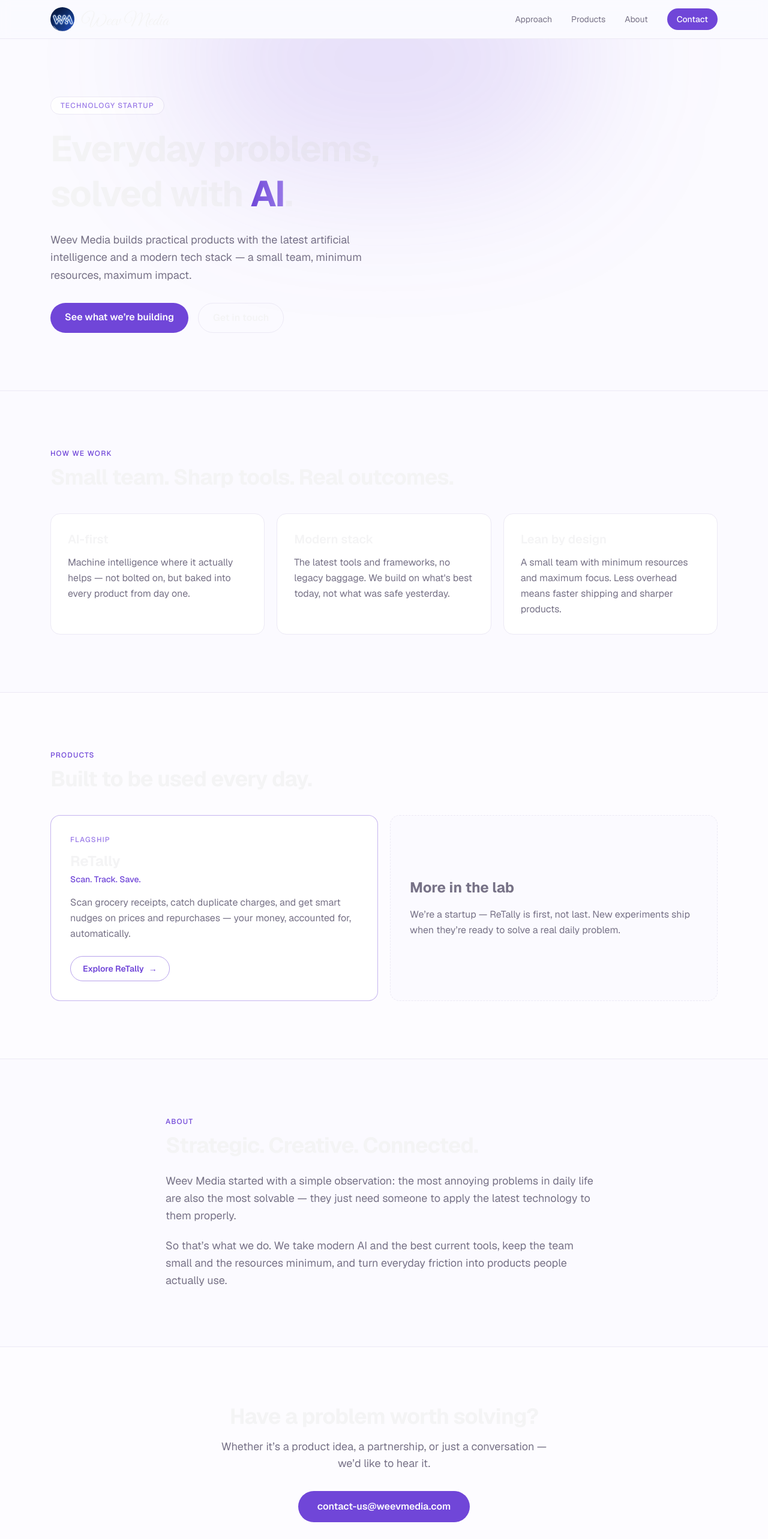
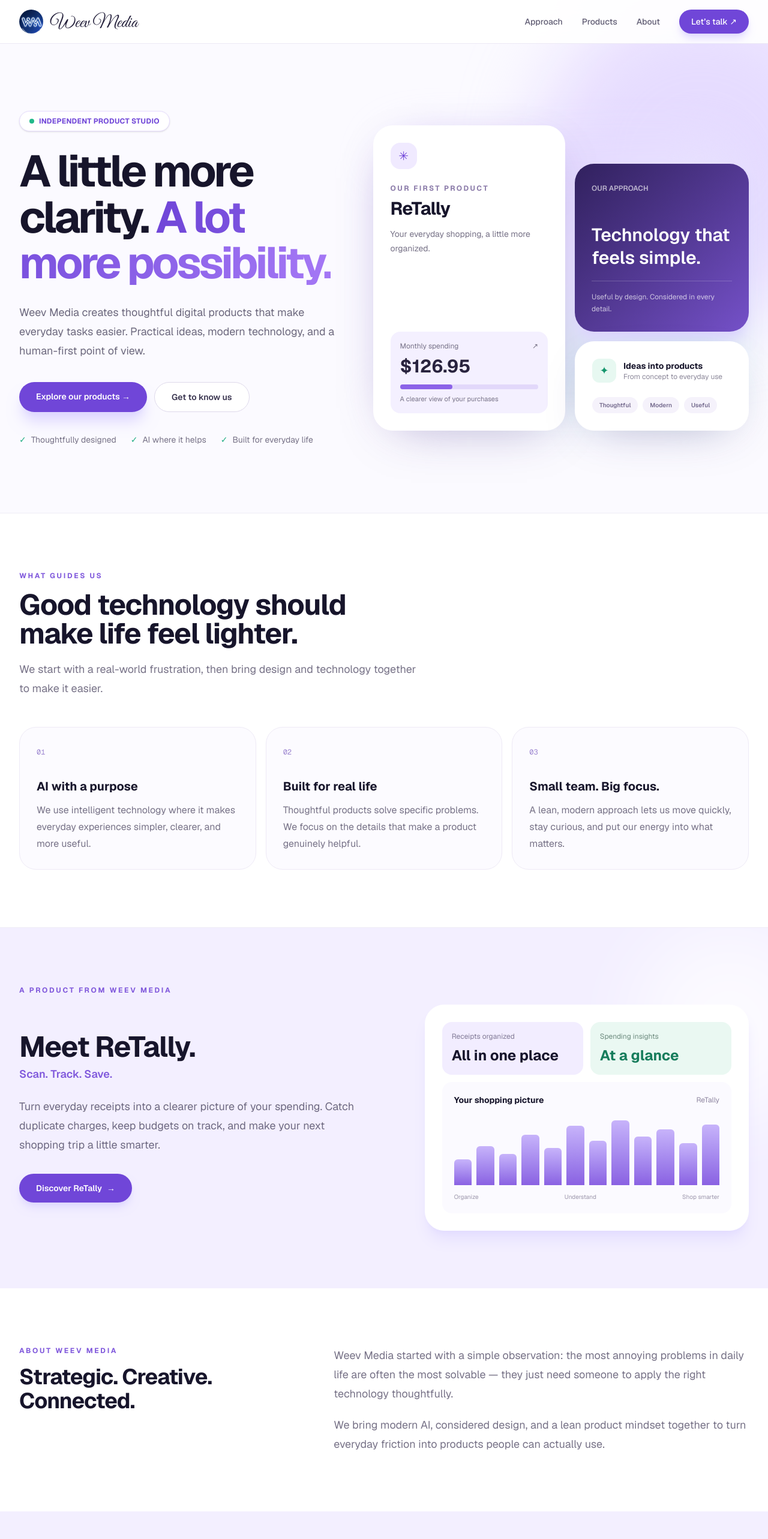
Before and after one commit to weevmedia/weev-media-websie, a Next.js app: page / in a window 1280 px wide. Shown: the top 2566 px of the page at 60% size. Built offline with nearby package versions, Linux system fonts and the light colour scheme.

Commit message:
Redesign Weev Media homepage with light premium UI

```diff
--- a/app/page.tsx
+++ b/app/page.tsx
@@ -2,237 +2,81 @@ import Image from "next/image";
 import Link from "next/link";
 
 const pillars = [
-  {
-    title: "AI-first",
-    body: "Machine intelligence where it actually helps — not bolted on, but baked into every product from day one.",
-  },
-  {
-    title: "Modern stack",
-    body: "The latest tools and frameworks, no legacy baggage. We build on what's best today, not what was safe yesterday.",
-  },
-  {
-    title: "Lean by design",
-    body: "A small team with minimum resources and maximum focus. Less overhead means faster shipping and sharper products.",
-  },
+  { number: "01", title: "AI with a purpose", body: "We use intelligent technology where it makes everyday experiences simpler, clearer, and more useful." },
+  { number: "02", title: "Built for real life", body: "Thoughtful products solve specific problems. We focus on the details that make a product genuinely helpful." },
+  { number: "03", title: "Small team. Big focus.", body: "A lean, modern approach lets us move quickly, stay curious, and put our energy into what matters." },
 ];
 
 export default function Home() {
   return (
-    <div className="flex min-h-full flex-col bg-void text-zinc-100">
-      {/* Nav */}
-      <header className="sticky top-0 z-50 border-b border-line bg-void/80 backdrop-blur">
-	<nav className="mx-auto flex max-w-6xl items-center justify-between px-5 py-3">
-          <a href="#top" className="flex items-center gap-3">
-            <span className="block h-10 w-10 overflow-hidden rounded-full">
-              <Image
-                src="/weevmedia.jpeg"
-                alt="Weev Media logo"
-                width={45}
-                height={40}
-                className="h-10 w-10 scale-[1.32] object-cover"
-              />
-            </span>
-            <span className="font-script text-3xl leading-none translate-y-[3px]">
-              Weev Media
-            </span>
-          </a>
-          <div className="hidden items-center gap-8 text-sm text-fog sm:flex">
-            <a href="#approach" className="transition hover:text-white">
-              Approach
-            </a>
-            <a href="#products" className="transition hover:text-white">
-              Products
-            </a>
-            <a href="#about" className="transition hover:text-white">
-              About
-            </a>
-            <a
-              href="#contact"
-              className="rounded-full bg-neon px-4 py-2 font-medium text-void transition hover:brightness-110"
-            >
-              Contact
-            </a>
+    <main className="min-h-screen overflow-hidden bg-[#fbfaff] text-[#17152b]">
+      <header className="sticky top-0 z-50 border-b border-[#ece9f5] bg-white/90 backdrop-blur-xl">
+        <nav className="mx-auto flex max-w-7xl items-center justify-between px-5 py-4 sm:px-8">
+          <Link href="#top" className="flex items-center gap-3">
+            <span className="block h-10 w-10 overflow-hidden rounded-full"><Image src="/weevmedia.jpeg" alt="Weev Media logo" width={45} height={40} className="h-10 w-10 scale-[1.32] object-cover" /></span>
+            <span className="font-script translate-y-[2px] text-3xl leading-none text-[#24203b]">Weev Media</span>
+          </Link>
+          <div className="hidden items-center gap-8 text-sm font-medium text-[#625e75] sm:flex">
+            <a href="#approach" className="transition hover:text-[#7046d8]">Approach</a>
+            <a href="#products" className="transition hover:text-[#7046d8]">Products</a>
+            <a href="#about" className="transition hover:text-[#7046d8]">About</a>
+            <a href="#contact" className="rounded-full bg-[#7046d8] px-5 py-2.5 text-white shadow-lg shadow-violet-200 transition hover:-translate-y-0.5 hover:bg-[#5d35c5]">Let’s talk <span aria-hidden>↗</span></a>
           </div>
-          <a
-            href="#contact"
-            className="rounded-full bg-neon px-4 py-2 text-sm font-medium text-void sm:hidden"
-          >
-            Contact
-          </a>
+          <a href="#contact" className="rounded-full bg-[#7046d8] px-4 py-2.5 text-sm font-semibold text-white sm:hidden">Contact</a>
         </nav>
       </header>
 
-      {/* Hero */}
-      <section id="top" className="relative overflow-hidden">
-        <div
-          aria-hidden
-          className="pointer-events-none absolute -top-40 left-1/2 h-96 w-[42rem] -translate-x-1/2 rounded-full bg-neon/15 blur-[120px]"
-        />
-        <div className="mx-auto max-w-6xl px-5 py-20 sm:py-24">
-          <div>
-            <p className="mb-5 inline-block rounded-full border border-line bg-panel px-4 py-1.5 text-xs font-medium uppercase tracking-widest text-ice">
-              Technology startup
-            </p>
-            <h1 className="text-4xl font-bold leading-tight tracking-tight sm:text-6xl">
-              Everyday problems,
-              <br />
-              solved with{" "}
-              <span className="bg-gradient-to-r from-neon to-ice bg-clip-text text-transparent">
-                AI
-              </span>
-              .
-            </h1>
-            <p className="mt-6 max-w-xl text-lg leading-relaxed text-fog">
-              Weev Media builds practical products with the latest artificial
-              intelligence and a modern tech stack — a small team, minimum
-              resources, maximum impact.
-            </p>
-            <div className="mt-8 flex flex-wrap gap-4">
-              <a
-                href="#products"
-                className="rounded-full bg-neon px-6 py-3 font-semibold text-void transition hover:brightness-110"
-              >
-                See what we&rsquo;re building
-              </a>
-              <a
-                href="#contact"
-                className="rounded-full border border-line px-6 py-3 font-semibold text-zinc-100 transition hover:border-fog"
-              >
-                Get in touch
-              </a>
+      <section id="top" className="relative">
+        <div aria-hidden className="pointer-events-none absolute -right-40 -top-20 h-[34rem] w-[34rem] rounded-full bg-[#d9c9ff]/60 blur-3xl" />
+        <div className="mx-auto grid max-w-7xl items-center gap-14 px-5 py-20 sm:px-8 sm:py-28 lg:grid-cols-[.92fr_1.08fr]">
+          <div className="relative z-10">
+            <span className="inline-flex items-center gap-2 rounded-full border border-[#e7ddff] bg-white px-4 py-2 text-xs font-bold tracking-wide text-[#7046d8] shadow-sm"><span className="h-2 w-2 rounded-full bg-[#21b98a]" /> INDEPENDENT PRODUCT STUDIO</span>
+            <h1 className="mt-7 max-w-2xl text-5xl font-bold leading-[1.04] tracking-[-.055em] sm:text-6xl lg:text-[4.6rem]">A little more clarity. <span className="bg-gradient-to-r from-[#7046d8] to-[#a477f5] bg-clip-text text-transparent">A lot more possibility.</span></h1>
+            <p className="mt-7 max-w-xl text-lg leading-8 text-[#6c687d]">Weev Media creates thoughtful digital products that make everyday tasks easier. Practical ideas, modern technology, and a human-first point of view.</p>
+            <div className="mt-9 flex flex-wrap gap-3">
+              <a href="#products" className="rounded-full bg-[#7046d8] px-7 py-3.5 text-sm font-semibold text-white shadow-xl shadow-violet-200 transition hover:-translate-y-0.5 hover:bg-[#5d35c5]">Explore our products <span aria-hidden>→</span></a>
+              <a href="#about" className="rounded-full border border-[#ded9eb] bg-white px-7 py-3.5 text-sm font-semibold text-[#39344f] transition hover:border-[#bda8f2]">Get to know us</a>
+            </div>
+            <div className="mt-9 flex flex-wrap gap-x-6 gap-y-3 text-sm text-[#777287]"><span className="flex items-center gap-2"><span className="text-[#20ad83]">✓</span> Thoughtfully designed</span><span className="flex items-center gap-2"><span className="text-[#20ad83]">✓</span> AI where it helps</span><span className="flex items-center gap-2"><span className="text-[#20ad83]">✓</span> Built for everyday life</span></div>
+          </div>
+          <div className="relative mx-auto w-full max-w-2xl">
+            <div aria-hidden className="absolute inset-8 rounded-[3rem] bg-gradient-to-br from-[#d9c9ff] via-[#e9e2ff] to-[#c9f2e7] blur-2xl" />
+            <div className="relative grid grid-cols-[1.05fr_.95fr] gap-3 sm:gap-4">
+              <div className="flex min-h-[390px] flex-col justify-between rounded-[2rem] border border-white bg-white p-5 shadow-[0_25px_80px_-35px_rgba(62,40,120,.35)] sm:p-7">
+                <div><div className="flex h-11 w-11 items-center justify-center rounded-2xl bg-[#f0eaff] text-xl text-[#7046d8]">✳</div><p className="mt-6 text-xs font-bold uppercase tracking-[.2em] text-[#8b7ba9]">Our first product</p><h2 className="mt-2 text-3xl font-bold tracking-tight">ReTally</h2><p className="mt-3 text-sm leading-6 text-[#777287]">Your everyday shopping, a little more organized.</p></div>
+                <div className="rounded-2xl bg-[#f4f0ff] p-4"><div className="flex items-center justify-between text-xs text-[#777287]"><span>Monthly spending</span><span>↗</span></div><p className="mt-2 text-3xl font-bold text-[#29233e]">$126.95</p><div className="mt-3 h-2 rounded-full bg-[#e2d8fa]"><div className="h-2 w-[38%] rounded-full bg-[#8c63e8]" /></div><p className="mt-2 text-[11px] text-[#777287]">A clearer view of your purchases</p></div>
+              </div>
+              <div className="mt-12 flex flex-col gap-3 sm:mt-16 sm:gap-4">
+                <div className="rounded-[2rem] bg-gradient-to-br from-[#31215e] to-[#7551c9] p-5 text-white shadow-xl shadow-violet-200 sm:p-7"><span className="text-xs font-semibold text-white/65">OUR APPROACH</span><p className="mt-12 text-2xl font-semibold leading-tight sm:text-3xl">Technology that feels simple.</p><div className="mt-5 h-px bg-white/20" /><p className="mt-4 text-xs leading-5 text-white/70">Useful by design. Considered in every detail.</p></div>
+                <div className="rounded-[2rem] border border-white bg-white p-5 shadow-[0_25px_80px_-35px_rgba(62,40,120,.35)] sm:p-7"><div className="flex items-center gap-3"><div className="flex h-10 w-10 items-center justify-center rounded-xl bg-[#e7f8f1] text-lg text-[#15966d]">✦</div><div><p className="text-sm font-bold">Ideas into products</p><p className="text-xs text-[#8b8799]">From concept to everyday use</p></div></div><div className="mt-6 flex gap-2">{["Thoughtful","Modern","Useful"].map((item)=><span key={item} className="rounded-full bg-[#f5f2fb] px-3 py-1.5 text-[10px] font-semibold text-[#756b8e]">{item}</span>)}</div></div>
+              </div>
             </div>
           </div>
         </div>
       </section>
 
-      {/* Approach */}
-      <section id="approach" className="border-t border-line">
-        <div className="mx-auto max-w-6xl px-5 py-20 sm:py-24">
-          <p className="text-xs font-medium uppercase tracking-widest text-neon">
-            How we work
-          </p>
-          <h2 className="mt-3 text-3xl font-bold tracking-tight sm:text-4xl">
-            Small team. Sharp tools. Real outcomes.
-          </h2>
-          <div className="mt-10 grid gap-5 md:grid-cols-3">
-            {pillars.map((p) => (
-              <div
-                key={p.title}
-                className="rounded-2xl border border-line bg-panel p-7 transition hover:border-neon/50"
-              >
-                <h3 className="text-xl font-semibold">{p.title}</h3>
-                <p className="mt-3 leading-relaxed text-fog">{p.body}</p>
-              </div>
-            ))}
+      <section id="approach" className="border-y border-[#efecf6] bg-white">
+        <div className="mx-auto max-w-7xl px-5 py-20 sm:px-8 sm:py-24">
+          <div className="max-w-2xl"><p className="text-xs font-bold uppercase tracking-[.22em] text-[#8059dc]">What guides us</p><h2 className="mt-4 text-3xl font-bold tracking-tight sm:text-5xl">Good technology should make life feel lighter.</h2><p className="mt-5 text-lg leading-8 text-[#777287]">We start with a real-world frustration, then bring design and technology together to make it easier.</p></div>
+          <div className="mt-12 grid gap-4 md:grid-cols-3">{pillars.map((p)=><article key={p.number} className="rounded-[1.75rem] border border-[#eeeaf6] bg-[#fcfbff] p-7 transition hover:-translate-y-1 hover:shadow-xl hover:shadow-violet-100/70"><span className="font-mono text-xs text-[#9a83cf]">{p.number}</span><h3 className="mt-8 text-xl font-bold">{p.title}</h3><p className="mt-3 leading-7 text-[#777287]">{p.body}</p></article>)}</div>
+        </div>
+      </section>
+
+      <section id="products" className="relative overflow-hidden bg-[#f3efff]">
+        <div aria-hidden className="absolute -right-24 top-0 h-80 w-80 rounded-full bg-white/70 blur-3xl" />
+        <div className="relative mx-auto max-w-7xl px-5 py-20 sm:px-8 sm:py-24">
+          <p className="text-xs font-bold uppercase tracking-[.22em] text-[#8059dc]">A product from Weev Media</p><div className="mt-4 grid gap-10 lg:grid-cols-[1fr_.85fr] lg:items-center">
+            <div><h2 className="text-4xl font-bold tracking-tight sm:text-5xl">Meet ReTally.</h2><p className="mt-2 text-lg font-semibold text-[#8059dc]">Scan. Track. Save.</p><p className="mt-6 max-w-xl text-lg leading-8 text-[#6e6981]">Turn everyday receipts into a clearer picture of your spending. Catch duplicate charges, keep budgets on track, and make your next shopping trip a little smarter.</p><Link href="/products/retally" className="mt-8 inline-flex rounded-full bg-[#7046d8] px-7 py-3.5 text-sm font-semibold text-white shadow-lg shadow-violet-200 transition hover:-translate-y-0.5">Discover ReTally <span className="ml-2">→</span></Link></div>
+            <div className="rounded-[2rem] border border-white bg-white p-5 shadow-xl shadow-violet-200/60 sm:p-7"><div className="grid grid-cols-2 gap-3"><div className="rounded-2xl bg-[#f2edff] p-4"><p className="text-xs text-[#817a96]">Receipts organized</p><p className="mt-2 text-2xl font-bold">All in one place</p></div><div className="rounded-2xl bg-[#eaf8f2] p-4"><p className="text-xs text-[#6d8b7e]">Spending insights</p><p className="mt-2 text-2xl font-bold text-[#177d5c]">At a glance</p></div></div><div className="mt-3 rounded-2xl bg-[#fbfaff] p-5"><div className="flex items-center justify-between"><span className="text-sm font-bold">Your shopping picture</span><span className="text-xs text-[#8d849f]">ReTally</span></div><div className="mt-5 flex h-28 items-end gap-2">{[38,58,46,75,55,88,66,96,72,83,62,90].map((v,i)=><div key={i} className="flex-1 rounded-t-md bg-gradient-to-t from-[#8a61e2] to-[#c7b3fa]" style={{height:v+"%"}} />)}</div><div className="mt-3 flex justify-between text-[10px] text-[#9b95aa]"><span>Organize</span><span>Understand</span><span>Shop smarter</span></div></div></div>
           </div>
         </div>
       </section>
 
-      {/* Products */}
-      <section id="products" className="border-t border-line bg-panel/40">
-        <div className="mx-auto max-w-6xl px-5 py-20 sm:py-24">
-          <p className="text-xs font-medium uppercase tracking-widest text-neon">
-            Products
-          </p>
-          <h2 className="mt-3 text-3xl font-bold tracking-tight sm:text-4xl">
-            Built to be used every day.
-          </h2>
-          <div className="mt-10 grid gap-5 md:grid-cols-2">
-            <div className="rounded-2xl border border-neon/40 bg-panel p-8">
-              <p className="text-xs font-medium uppercase tracking-widest text-ice">
-                Flagship
-              </p>
-              <h3 className="mt-3 text-2xl font-bold">ReTally</h3>
-              <p className="mt-1 text-sm font-medium text-neon">
-                Scan. Track. Save.
-              </p>
-              <p className="mt-4 leading-relaxed text-fog">
-                Scan grocery receipts, catch duplicate charges, and get smart
-                nudges on prices and repurchases — your money, accounted for,
-                automatically.
-              </p>
-              <Link
-                href="/products/retally"
-                className="mt-6 inline-flex rounded-full border border-neon/50 px-5 py-2.5 text-sm font-semibold text-neon transition hover:bg-neon hover:text-void"
-              >
-                Explore ReTally <span aria-hidden className="ml-2">→</span>
-              </Link>
-            </div>
-            <div className="flex flex-col justify-center rounded-2xl border border-dashed border-line bg-void p-8">
-              <h3 className="text-2xl font-bold text-fog">More in the lab</h3>
-              <p className="mt-4 leading-relaxed text-fog">
-                We&rsquo;re a startup — ReTally is first, not last. New
-                experiments ship when they&rsquo;re ready to solve a real
-                daily problem.
-              </p>
-            </div>
-          </div>
-        </div>
-      </section>
+      <section id="about" className="bg-white"><div className="mx-auto grid max-w-7xl gap-10 px-5 py-20 sm:px-8 sm:py-24 lg:grid-cols-[.7fr_1fr]"><div><p className="text-xs font-bold uppercase tracking-[.22em] text-[#8059dc]">About Weev Media</p><h2 className="mt-4 text-3xl font-bold tracking-tight sm:text-4xl">Strategic. Creative. Connected.</h2></div><div className="space-y-5 text-lg leading-8 text-[#777287]"><p>Weev Media started with a simple observation: the most annoying problems in daily life are often the most solvable — they just need someone to apply the right technology thoughtfully.</p><p>We bring modern AI, considered design, and a lean product mindset together to turn everyday friction into products people can actually use.</p></div></div></section>
 
-      {/* About */}
-      <section id="about" className="border-t border-line">
-        <div className="mx-auto max-w-3xl px-5 py-20 sm:py-24">
-          <p className="text-xs font-medium uppercase tracking-widest text-neon">
-            About
-          </p>
-          <h2 className="mt-3 text-3xl font-bold tracking-tight sm:text-4xl">
-            Strategic. Creative. Connected.
-          </h2>
-          <div className="mt-6 space-y-5 text-lg leading-relaxed text-fog">
-            <p>
-              Weev Media started with a simple observation: the most annoying
-              problems in daily life are also the most solvable — they just
-              need someone to apply the latest technology to them properly.
-            </p>
-            <p>
-              So that&rsquo;s what we do. We take modern AI and the best
-              current tools, keep the team small and the resources minimum,
-              and turn everyday friction into products people actually use.
-            </p>
-          </div>
-        </div>
-      </section>
+      <section id="contact" className="bg-[#f3efff]"><div className="mx-auto max-w-4xl px-5 py-20 text-center sm:px-8 sm:py-24"><p className="text-xs font-bold uppercase tracking-[.22em] text-[#8059dc]">Start a conversation</p><h2 className="mt-4 text-4xl font-bold tracking-tight sm:text-5xl">Have an idea worth exploring?</h2><p className="mx-auto mt-5 max-w-xl text-lg leading-8 text-[#777287]">We’d love to hear about a product idea, a partnership, or a problem you think technology could solve.</p><a href="mailto:contact-us@weevmedia.com" className="mt-8 inline-flex rounded-full bg-[#7046d8] px-8 py-4 text-sm font-semibold text-white shadow-xl shadow-violet-200 transition hover:-translate-y-0.5">contact-us@weevmedia.com <span className="ml-2">↗</span></a></div></section>
 
-      {/* Contact */}
-      <section id="contact" className="border-t border-line bg-panel/40">
-        <div className="mx-auto max-w-3xl px-5 py-20 text-center sm:py-24">
-          <h2 className="text-3xl font-bold tracking-tight sm:text-4xl">
-            Have a problem worth solving?
-          </h2>
-          <p className="mx-auto mt-4 max-w-xl text-lg text-fog">
-            Whether it&rsquo;s a product idea, a partnership, or just a
-            conversation — we&rsquo;d like to hear it.
-          </p>
-          <a
-            href="mailto:contact-us@weevmedia.com"
-            className="mt-8 inline-block rounded-full bg-neon px-8 py-3.5 font-semibold text-void transition hover:brightness-110"
-          >
-            contact-us@weevmedia.com
-          </a>
-        </div>
-      </section>
-
-      {/* Footer */}
-      <footer className="border-t border-line">
-        <div className="mx-auto flex max-w-6xl flex-col items-center justify-between gap-4 px-5 py-8 text-sm text-fog sm:flex-row">
-          <div className="flex items-center gap-3">
-            <span className="block h-7 w-7 overflow-hidden rounded-full">
-              <Image
-                src="/weevmedia.jpeg"
-                alt="Weev Media logo"
-                width={28}
-                height={28}
-                className="h-7 w-7 scale-[1.32] object-cover"
-              />
-            </span>
-            <span>© 2026-2027 Weev Media. All rights reserved.</span>
-          </div>
-          <p className="font-mono text-xs uppercase tracking-widest">
-            Strategic. Creative. Connected.
-          </p>
-        </div>
-      </footer>
-    </div>
+      <footer className="border-t border-[#ece9f5] bg-white"><div className="mx-auto flex max-w-7xl flex-col items-center justify-between gap-4 px-5 py-8 text-sm text-[#817b92] sm:flex-row sm:px-8"><Link href="/" className="flex items-center gap-3"><span className="block h-7 w-7 overflow-hidden rounded-full"><Image src="/weevmedia.jpeg" alt="Weev Media logo" width={28} height={28} className="h-7 w-7 scale-[1.32] object-cover" /></span><span>© 2026–2027 Weev Media. All rights reserved.</span></Link><span className="font-script text-2xl text-[#4b4265]">Strategic. Creative. Connected.</span></div></footer>
+    </main>
   );
 }
```
